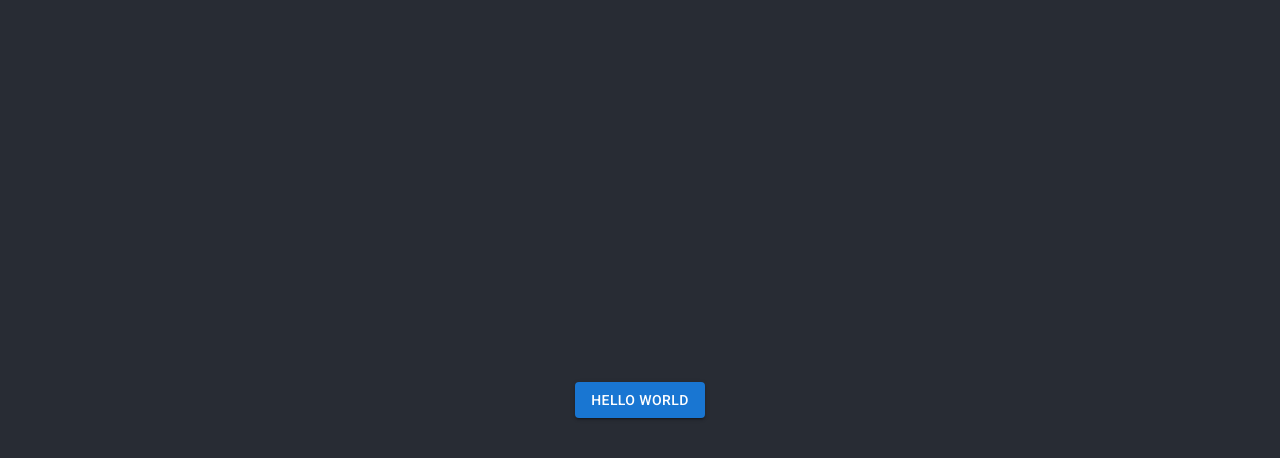
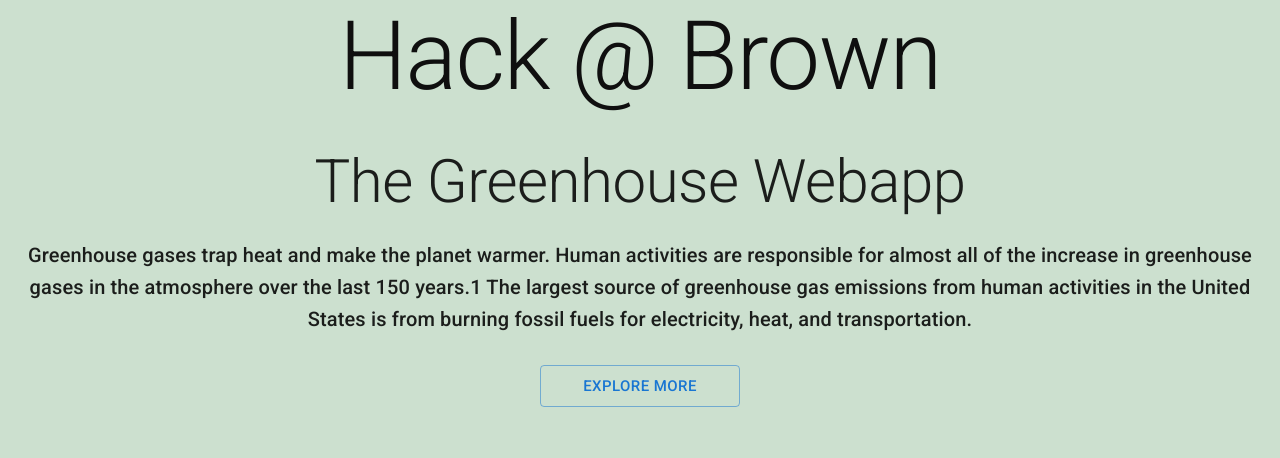
Before and after one commit to trajnishBrown/hack-at-brown, a React (Create React App) app: page / in a window 1280 px wide. Shown: the top 458 px of the page. Built offline with nearby package versions, Linux system fonts and the light colour scheme.

Commit message:
homepage work

```diff
--- a/package.json
+++ b/package.json
@@ -11,7 +11,9 @@
     "@testing-library/jest-dom": "^5.16.1",
     "@testing-library/react": "^12.1.2",
     "@testing-library/user-event": "^13.5.0",
+    "bootstrap": "^5.1.3",
     "react": "^17.0.2",
+    "react-bootstrap": "^2.1.1",
     "react-dom": "^17.0.2",
     "react-scripts": "5.0.0",
     "web-vitals": "^2.1.4"
--- a/src/App.css
+++ b/src/App.css
@@ -14,7 +14,7 @@
 }
 
 .App-header {
-  background-color: #282c34;
+  background-color: #2F4C33;
   min-height: 100vh;
   display: flex;
   flex-direction: column;
@@ -22,6 +22,14 @@
   justify-content: center;
   font-size: calc(10px + 2vmin);
   color: white;
+}
+
+.button-div {
+  margin-top: 30px;
+}
+
+.button {
+  width: 200px;
 }
 
 .App-link {
--- a/src/App.js
+++ b/src/App.js
@@ -6,6 +6,11 @@
 import "@fontsource/roboto/500.css";
 import "@fontsource/roboto/700.css";
 import Button from "@mui/material/Button";
+import CssBaseline from "@mui/material/CssBaseline";
+import Container from "@mui/material/Container";
+import Typography from "@mui/material/Typography";
+import * as React from "react";
+import Box from "@mui/material/Box";
 
 /* Plan (Feel free to add on):
 Have a cool (greenish themed) landing page to be coded here in App.js
@@ -31,9 +36,40 @@
 function App() {
   return (
     <div className="App">
-      <header className="App-header">
-        <Button variant="contained">Hello World</Button>
-      </header>
+      <React.Fragment>
+        <CssBaseline />
+        <Container maxWidth="100%" sx={{ height: "100vh", bgcolor: "#CCE0CF" }}>
+          <Typography
+            variant="h1"
+            component="div"
+            gutterBottom
+            sx={{ color: "#0F0F0F" }}
+          >
+            Hack @ Brown
+          </Typography>
+          <Typography variant="h2" gutterBottom component="div">
+            The Greenhouse Webapp
+          </Typography>
+          <Typography variant="h6" gutterBottom component="div">
+            Greenhouse gases trap heat and make the planet warmer. Human
+            activities are responsible for almost all of the increase in
+            greenhouse gases in the atmosphere over the last 150 years.1 The
+            largest source of greenhouse gas emissions from human activities in
+            the United States is from burning fossil fuels for electricity,
+            heat, and transportation.
+          </Typography>
+          <div className="button-div">
+            <Button
+              variant="outlined"
+              className="button"
+              size="large"
+              href="#outlined-buttons"
+            >
+              Explore More
+            </Button>
+          </div>
+        </Container>
+      </React.Fragment>
     </div>
   );
 }
```
Also changed, not shown: 1 other file (tests, documents, lock files or other folders).
